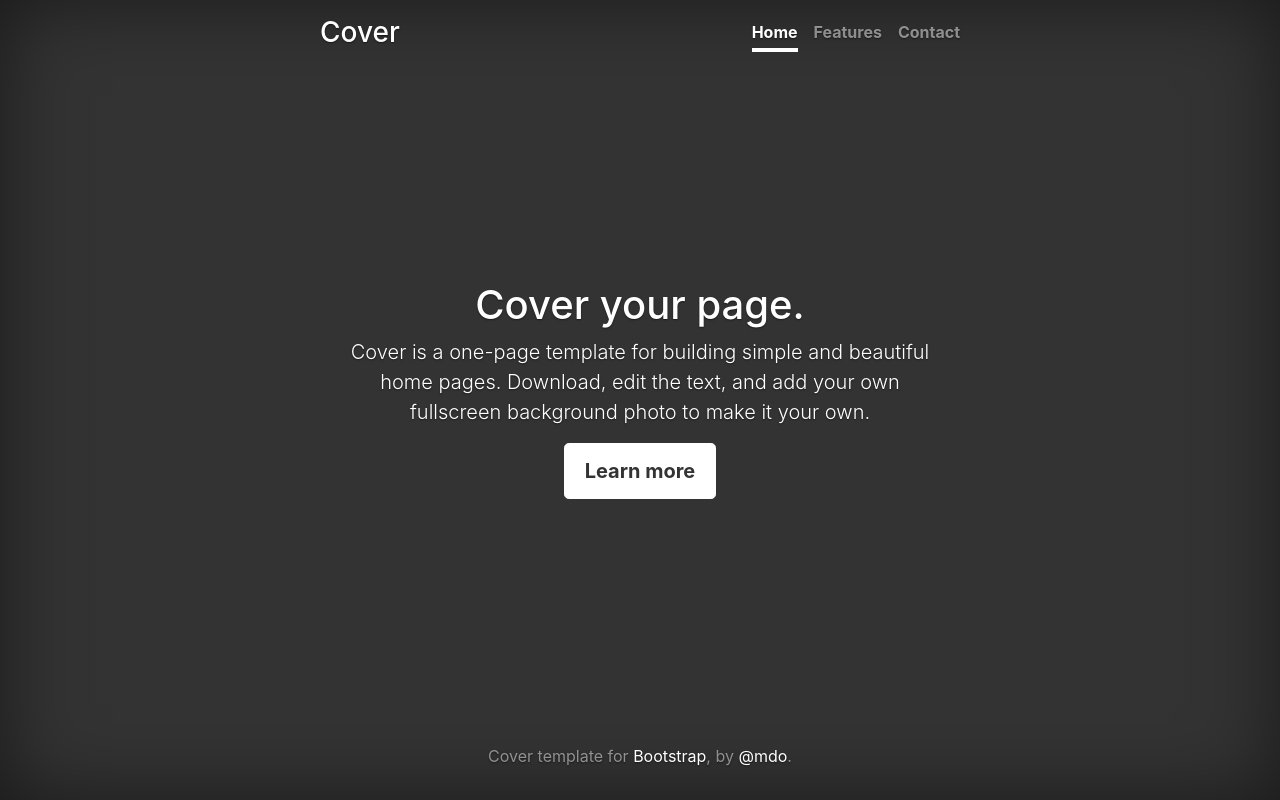
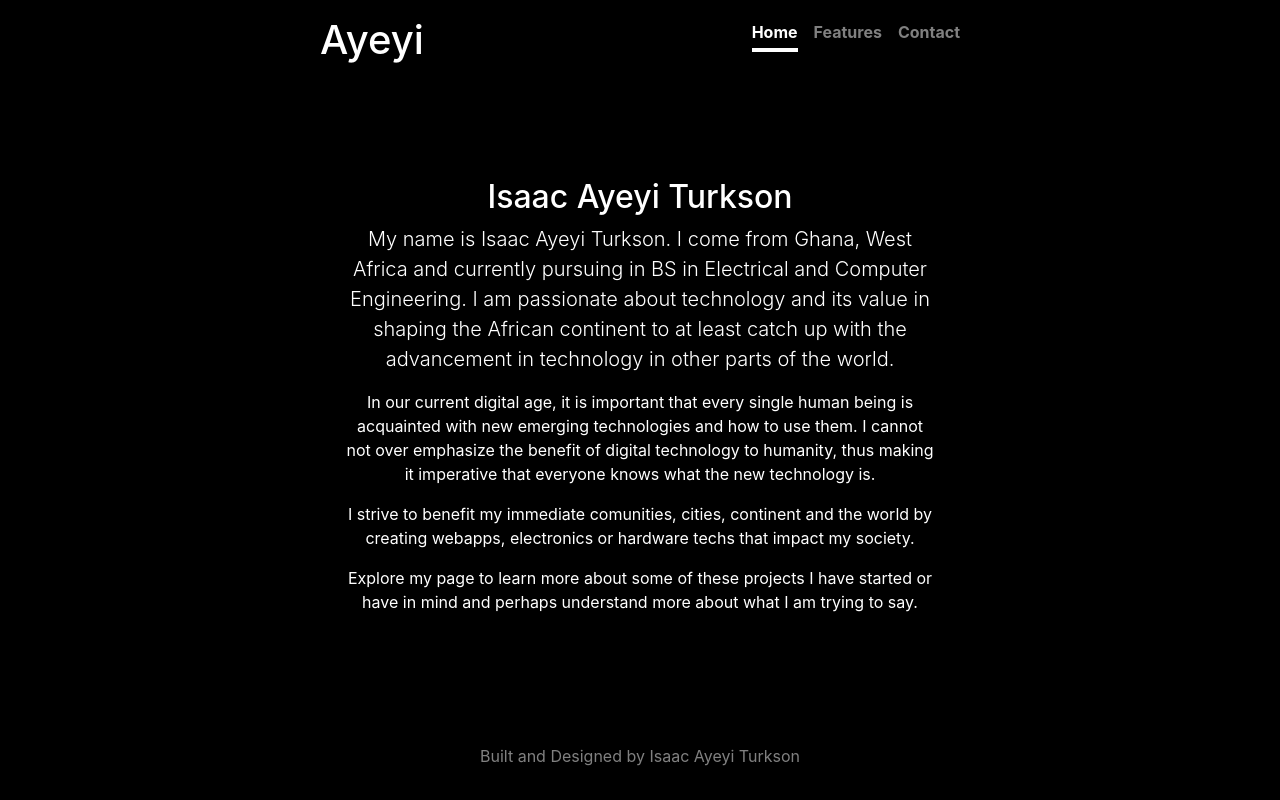
Before and after one commit to Ayeyiiat/personalportfolio, a Flask app: page / in a window 1280 px wide. Run offline with Flask 2, Linux system fonts and the light colour scheme; some libraries are stand-ins or nearby versions.

Commit message:
Started on my personal website

```diff
--- a/app.py
+++ b/app.py
@@ -13,6 +13,13 @@ db = SQLAlchemy(app)
 def home():
     return render_template("index.html")
 
+@app.route("/features")
+def features():
+    return render_template("features.html")
+
+@app.route("/contact")
+def contact():
+    return render_template("contact.html")
 
 
 
@@ -23,4 +30,4 @@ def home():
 
 
 if __name__ == '__main__':
-    app.run(debug=True)
+    app.run(debug=True, host = '0.0.0.0')
--- a/static/css/home.css
+++ b/static/css/home.css
@@ -1,7 +1,6 @@
 /*
  * Globals
  */
-
 /* Links */
 a,
 a:focus,
@@ -14,20 +13,19 @@ a:hover {
 .btn-secondary:hover,
 .btn-secondary:focus {
   color: #333;
-  text-shadow: none; /* Prevent inheritance from `body` */
+  text-shadow: none;
+  /* Prevent inheritance from `body` */
   background-color: #fff;
   border: .05rem solid #fff;
 }
 
-
 /*
  * Base structure
  */
-
 html,
 body {
   height: 100%;
-  background-color: #333;
+  background-color: black;
 }
 
 body {
@@ -45,7 +43,6 @@ body {
 .cover-container {
   max-width: 42em;
 }
-
 
 /*
  * Header
@@ -71,7 +68,7 @@ body {
   border-bottom-color: rgba(255, 255, 255, .25);
 }
 
-.nav-masthead .nav-link + .nav-link {
+.nav-masthead .nav-link+.nav-link {
   margin-left: 1rem;
 }
 
@@ -84,11 +81,11 @@ body {
   .masthead-brand {
     float: left;
   }
+
   .nav-masthead {
     float: right;
   }
 }
-
 
 /*
  * Cover
@@ -96,11 +93,11 @@ body {
 .cover {
   padding: 0 1.5rem;
 }
+
 .cover .btn-lg {
   padding: .75rem 1.25rem;
   font-weight: 700;
 }
-
 
 /*
  * Footer
--- a/templates/index.html
+++ b/templates/index.html
@@ -1,57 +1,18 @@
-<!doctype html>
-<html lang="en">
-  <head>
-    <meta charset="utf-8">
-    <meta name="viewport" content="width=device-width, initial-scale=1, shrink-to-fit=no">
-    <meta name="description" content="">
-    <meta name="author" content="">
-    <link rel="icon" href="../../../../favicon.ico">
+{% extends "layout.html" %}
+{% block content %}
 
-    <title>Ayeyi's Personal Website</title>
+    <main role="main" class="inner cover">
+        <h2 class="cover-heading">Isaac Ayeyi Turkson</h2>
+        <p class="lead">My name is Isaac Ayeyi Turkson. I come from Ghana, West Africa and currently pursuing in BS
+          in Electrical and Computer Engineering. I am passionate about technology and its value in shaping the African
+      continent to at least catch up with the advancement in technology in other parts of the world.</p>
+        <p>In our current digital age, it is important that every single human being is acquainted with new emerging
+      technologies and how to use them. I cannot not over emphasize the benefit of digital technology to humanity, thus
+      making it imperative that everyone knows what the new technology is.</p>
+        <p>I strive to benefit my immediate comunities, cities, continent and the world by creating webapps, electronics
+      or hardware techs that impact my society.</p>
+        <p>Explore my page to learn more about some of these projects I have started or have in mind and perhaps
+      understand more about what I am trying to say.</p>
+    </main>
 
-    <!-- Bootstrap core CSS -->
-    <link href="../../../../dist/css/bootstrap.min.css" rel="stylesheet">
-
-    <!-- Custom styles for this template -->
-    <link rel="stylesheet" href="{{ url_for('static',    filename='css/home.css') }}">
-  </head>
-
-  <body class="text-center">
-
-    <div class="cover-container d-flex h-100 p-3 mx-auto flex-column">
-      <header class="masthead mb-auto">
-        <div class="inner">
-          <h3 class="masthead-brand">Cover</h3>
-          <nav class="nav nav-masthead justify-content-center">
-            <a class="nav-link active" href="#">Home</a>
-            <a class="nav-link" href="#">Features</a>
-            <a class="nav-link" href="#">Contact</a>
-          </nav>
-        </div>
-      </header>
-
-      <main role="main" class="inner cover">
-        <h1 class="cover-heading">Cover your page.</h1>
-        <p class="lead">Cover is a one-page template for building simple and beautiful home pages. Download, edit the text, and add your own fullscreen background photo to make it your own.</p>
-        <p class="lead">
-          <a href="#" class="btn btn-lg btn-secondary">Learn more</a>
-        </p>
-      </main>
-
-      <footer class="mastfoot mt-auto">
-        <div class="inner">
-          <p>Cover template for <a href="https://getbootstrap.com/">Bootstrap</a>, by <a href="https://twitter.com/mdo">@mdo</a>.</p>
-        </div>
-      </footer>
-    </div>
-
-
-    <!-- Bootstrap core JavaScript
-    ================================================== -->
-    <!-- Placed at the end of the document so the pages load faster -->
-    <script src="https://code.jquery.com/jquery-3.2.1.slim.min.js" integrity="sha384-KJ3o2DKtIkvYIK3UENzmM7KCkRr/rE9/Qpg6aAZGJwFDMVNA/GpGFF93hXpG5KkN" crossorigin="anonymous"></script>
-    <script>window.jQuery || document.write('<script src="../../../../assets/js/vendor/jquery-slim.min.js"><\/script>')</script>
-    <script src="../../../../assets/js/vendor/popper.min.js"></script>
-    <script src="../../../../dist/js/bootstrap.min.js"></script>
-  </body>
-</html>
+{% endblock content %}
--- /dev/null
+++ b/templates/layout.html
@@ -0,0 +1,53 @@
+<!doctype html>
+<html lang="en">
+  <head>
+    <meta charset="utf-8">
+    <meta name="viewport" content="width=device-width, initial-scale=1, shrink-to-fit=no">
+    <meta name="description" content="">
+    <meta name="author" content="">
+    <link rel="icon" href="../../../../favicon.ico">
+
+    <title>Ayeyi's Personal Website</title>
+
+    <!-- Bootstrap core CSS -->
+    <link href="../../../../dist/css/bootstrap.min.css" rel="stylesheet">
+
+    <!-- Custom styles for this template -->
+    <link rel="stylesheet" href="{{ url_for('static',    filename='css/home.css') }}">
+  </head>
+
+  <body class="text-center">
+
+    <div class="cover-container d-flex h-100 p-3 mx-auto flex-column">
+      <header class="masthead mb-auto">
+        <div class="inner">
+          <h1 class="masthead-brand">Ayeyi</h1>
+          <nav class="nav nav-masthead justify-content-center">
+            <a class="nav-link active" href="#">Home</a>
+            <a class="nav-link" href="/features">Features</a>
+            <a class="nav-link" href="/contact">Contact</a>
+          </nav>
+        </div>
+      </header>
+      <div>
+        {% block content %}{% endblock %}
+      </div>
+
+
+      <footer class="mastfoot mt-auto">
+        <div class="inner">
+          <p>Built and Designed by Isaac Ayeyi Turkson</p>
+        </div>
+      </footer>
+    </div>
+
+
+    <!-- Bootstrap core JavaScript
+    ================================================== -->
+    <!-- Placed at the end of the document so the pages load faster -->
+    <script src="https://code.jquery.com/jquery-3.2.1.slim.min.js" integrity="sha384-KJ3o2DKtIkvYIK3UENzmM7KCkRr/rE9/Qpg6aAZGJwFDMVNA/GpGFF93hXpG5KkN" crossorigin="anonymous"></script>
+    <script>window.jQuery || document.write('<script src="../../../../assets/js/vendor/jquery-slim.min.js"><\/script>')</script>
+    <script src="../../../../assets/js/vendor/popper.min.js"></script>
+    <script src="../../../../dist/js/bootstrap.min.js"></script>
+  </body>
+</html>
```
Also changed, not shown: templates/features.html (added).
